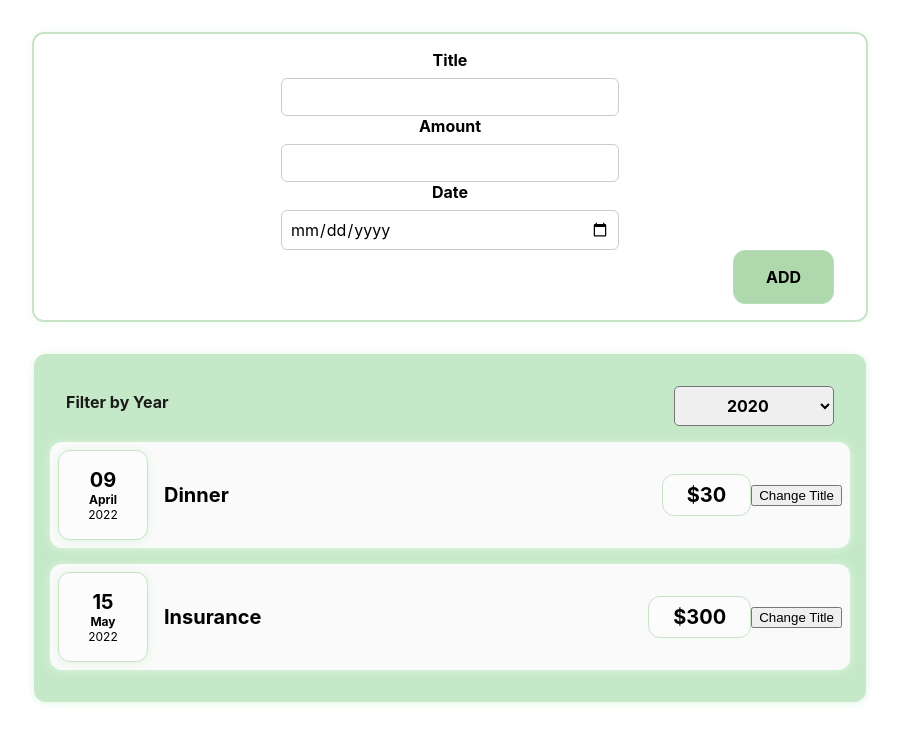
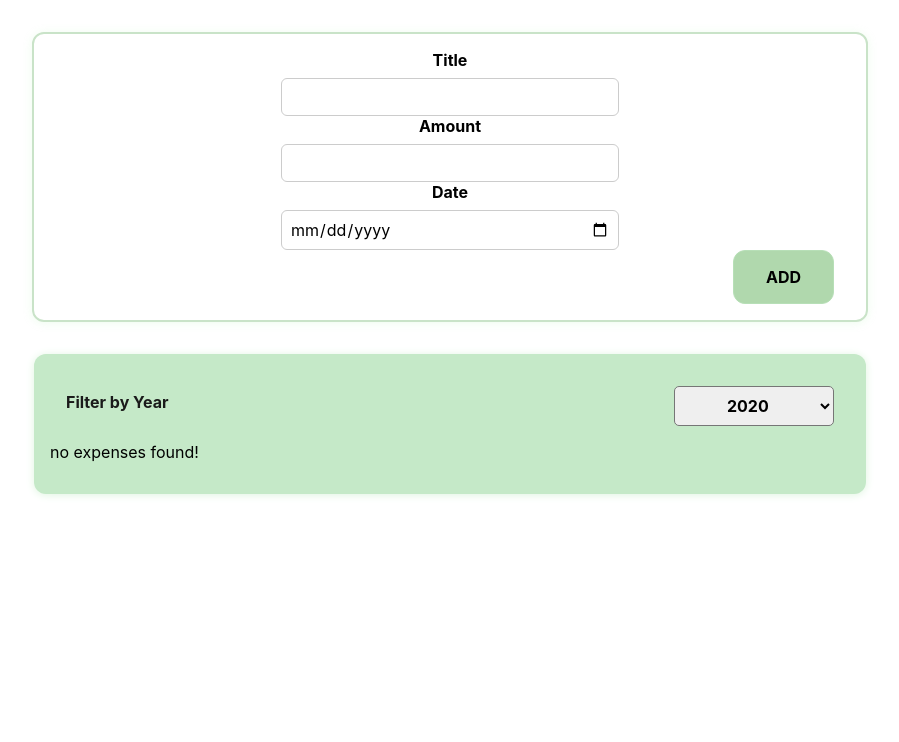
Before and after one commit to akucik/expense-tracker-react, a React (Create React App) app: page / in a window 1280 px wide. Shown: the top 742 px of the page, without its empty margins (190-1089 px from the left). Built offline with nearby package versions, Linux system fonts and the light colour scheme.

Commit message:
add year filter

```diff
--- a/src/App.js
+++ b/src/App.js
@@ -1,14 +1,19 @@
+import { useState } from "react";
+
 import Expenses from "./components/Expenses/Expenses";
 import NewExpense from "./components/NewExpense/NewExpense";
+const LOCAL__DATA = [
+  { id: "ex1", title: "Dinner", amount: 30, date: new Date(2022, 3, 9) },
+  { id: "ex2", title: "Insurance", amount: 300, date: new Date(2022, 4, 15) },
+  { id: "ex3", title: "Food", amount: 80, date: new Date(2022, 4, 27) },
+];
 function App() {
-  const expenses = [
-    { id: "ex1", title: "Dinner", amount: 30, date: new Date(2022, 3, 9) },
-    { id: "ex2", title: "Insurance", amount: 300, date: new Date(2022, 4, 15) },
-    { id: "ex3", title: "Food", amount: 80, date: new Date(2022, 4, 27) },
-  ];
+  const [expenses, setExpenses] = useState(LOCAL__DATA);
 
   const addExpenseHandler = (expense) => {
-    console.log("in App.js", expense);
+    setExpenses((prevExpenses) => {
+      return [expense, ...prevExpenses];
+    });
   };
   return (
     <div>
--- a/src/components/Expenses/Expenses.js
+++ b/src/components/Expenses/Expenses.js
@@ -1,4 +1,4 @@
-import { Fragment, useState } from "react";
+import { useState } from "react";
 import "./Expenses.css";
 import ExpenseItem from "./ExpenseItem";
 import ExpenseFilter from "./ExpenseFilter";
@@ -8,22 +8,29 @@ const Expenses = (props) => {
   const filterChangeHandler = (selectedYear) => {
     setFilteredYear(selectedYear);
   };
+
+  const filteredExpenses = props.items.filter((item) => {
+    return item.date.getFullYear().toString() === filteredYear;
+  });
+
+  let messageContent = <p>no expenses found!</p>;
+  if (filteredExpenses.length > 0) {
+    messageContent =
+      filteredExpenses.length > 0 &&
+      filteredExpenses.map((item) => (
+        <ExpenseItem
+          key={item.id}
+          name={item.title}
+          amount={item.amount}
+          date={item.date}
+        />
+      ));
+  }
   return (
-    <>
-      <div className="expenses">
-        <ExpenseFilter onFilter={filterChangeHandler} selected={filteredYear} />
-        <ExpenseItem
-          name={props.items[0].title}
-          amount={props.items[0].amount}
-          date={props.items[0].date}
-        />
-        <ExpenseItem
-          name={props.items[1].title}
-          amount={props.items[1].amount}
-          date={props.items[1].date}
-        />
-      </div>
-    </>
+    <div className="expenses">
+      <ExpenseFilter onFilter={filterChangeHandler} selected={filteredYear} />
+      {messageContent}
+    </div>
   );
 };
 export default Expenses;
```
